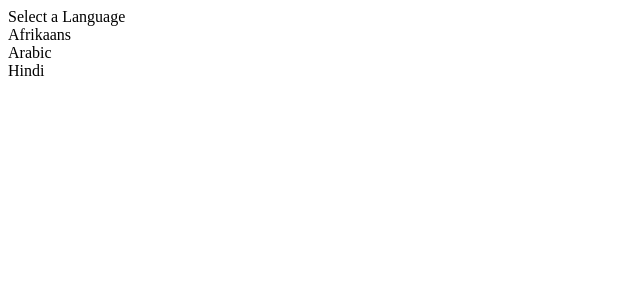
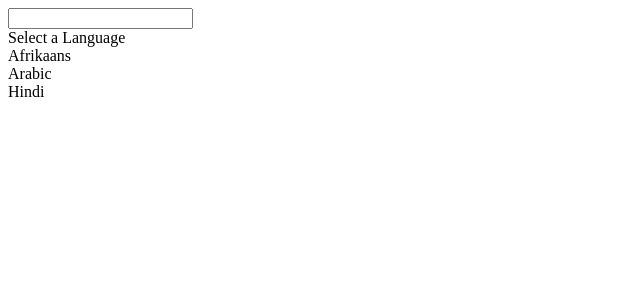
Before and after one commit to ddames/widgets, a React (Create React App) app: page / in a window 1280 px wide. Shown: the top 300 px of the page, without its empty margins (0-640 px from the left). Built offline with nearby package versions, Linux system fonts and the light colour scheme; the HTML template or start-up script is replaced by a standard one.

Commit message:
Erasing API key history. Adding some formatting to the input field for translate.

```diff
--- a/src/components/Translate.js
+++ b/src/components/Translate.js
@@ -18,9 +18,15 @@
 
 const Translate = () => {
   const [language, setLanguage] = useState(options[0]);
+  const [text, setText] = useState('');
 
   return (
     <div>
+      <div className="ui form">
+        <div className="field">
+          <input value={text} onChange={(e) => setText(e.target.value)} />
+        </div>
+      </div>
       <Dropdown
         label="Select a Language"
         selected={language}
```
